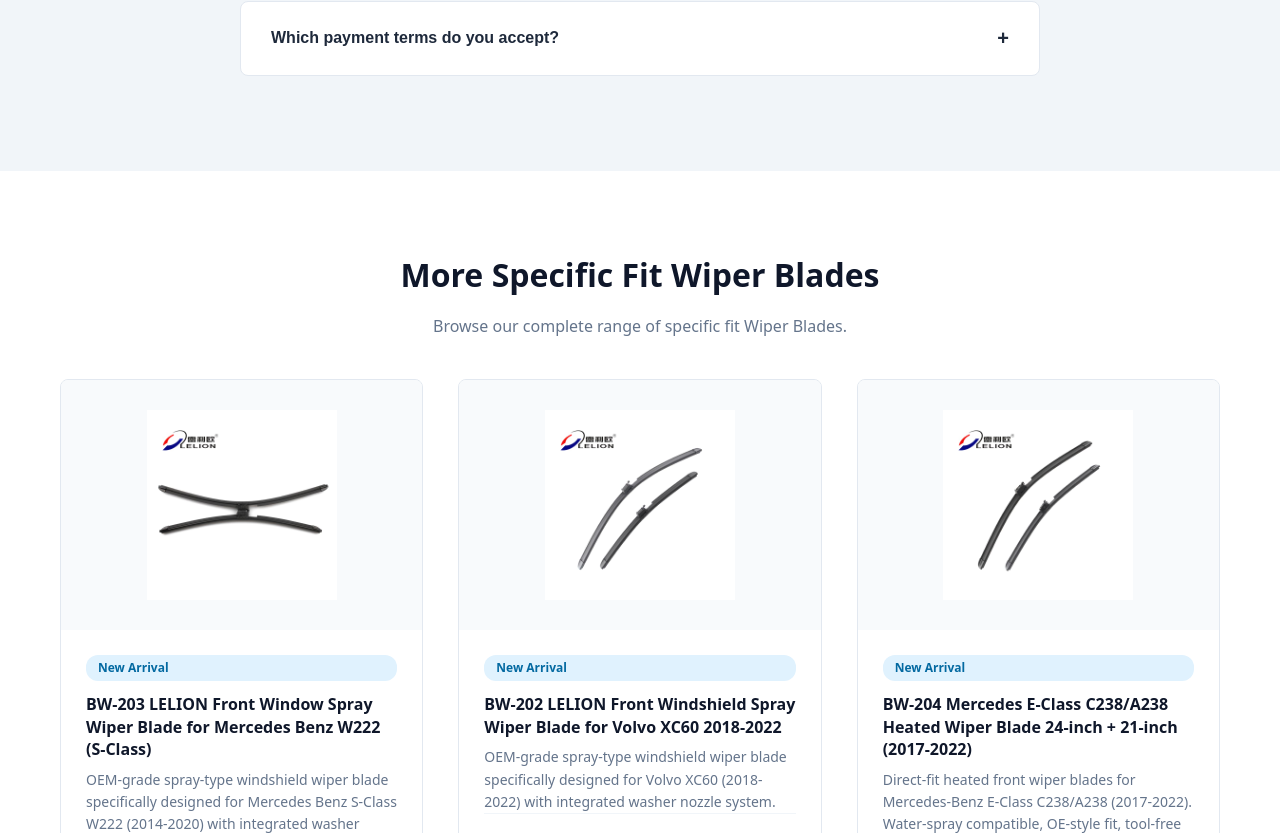
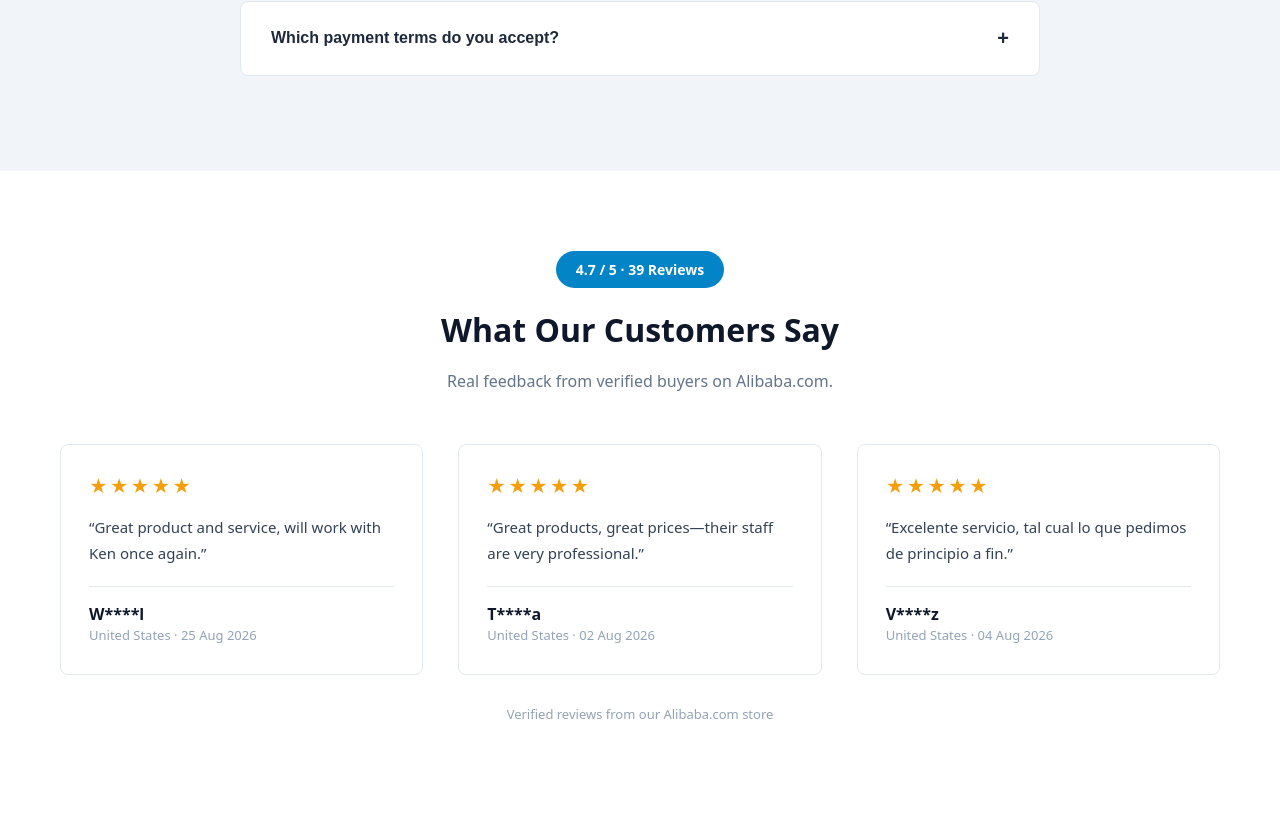
Before and after one commit to 15970477274a-prog/bowang-wiper-site, a Next.js app: page /en/products/bw-201-specific-fit-tesla-model-x in a window 1280 px wide. Shown: the part 4087-4920 px from the top of the page. Built offline with nearby package versions, Linux system fonts and the light colour scheme.

Commit message:
Fix degree symbols and add customer reviews with structured data to product pages

```diff
--- a/app/[lang]/products/[id]/page.tsx
+++ b/app/[lang]/products/[id]/page.tsx
@@ -32,6 +32,12 @@ export default function ProductDetail() {
     { q: t.faqQ1, a: t.faqA1 }, { q: t.faqQ2, a: t.faqA2 }, { q: t.faqQ3, a: t.faqA3 },
     { q: t.faqQ4, a: t.faqA4 }, { q: t.faqQ5, a: t.faqA5 }, { q: t.faqQ6, a: t.faqA6 }
   ];
+  const reviews = [
+    { text: "Great product and service, will work with Ken once again.", name: "W****l", meta: "United States · 25 Aug 2026", date: "2026-08-25" },
+    { text: "Great products, great prices—their staff are very professional.", name: "T****a", meta: "United States · 02 Aug 2026", date: "2026-08-02" },
+    { text: "Excelente servicio, tal cual lo que pedimos de principio a fin.", name: "V****z", meta: "United States · 04 Aug 2026", date: "2026-08-04" }
+  ];
+
 
   if (!product) {
     return (
@@ -74,7 +80,20 @@ const relatedBlog = blogPosts
       "@type": "Offer",
       "availability": "https://schema.org/InStock",
       "itemCondition": "https://schema.org/NewCondition"
-    }
+    },
+    "aggregateRating": {
+      "@type": "AggregateRating",
+      "ratingValue": "4.7",
+      "reviewCount": "39",
+      "bestRating": "5"
+    },
+    "review": reviews.map((r) => ({
+      "@type": "Review",
+      "reviewRating": { "@type": "Rating", "ratingValue": "5", "bestRating": "5" },
+      "author": { "@type": "Person", "name": r.name },
+      "datePublished": r.date,
+      "reviewBody": r.text
+    }))
   };
 
   const detailBreadcrumbSchema = {
@@ -265,6 +284,30 @@ const relatedBlog = blogPosts
         </div>
       </section>
 
+      {/* Customer Reviews */}
+      <section className="section section-white">
+        <div className="container">
+          <div style={{ textAlign: "center", marginBottom: "50px" }}>
+            <div style={{ display: "inline-block", backgroundColor: "#0284c7", color: "white", padding: "8px 20px", borderRadius: "20px", fontSize: "14px", fontWeight: 700, marginBottom: "18px" }}>4.7 / 5 · 39 Reviews</div>
+            <h2 className="section-title">{t.reviewsTitle}</h2>
+            <p className="section-subtitle">{t.reviewsSubtitle}</p>
+          </div>
+          <div className="grid-products" style={{ gridTemplateColumns: "repeat(auto-fit, minmax(280px, 1fr))" }}>
+            {reviews.map((r, i) => (
+              <div key={i} className="card" style={{ padding: "28px", display: "flex", flexDirection: "column", textAlign: "left" }}>
+                <div style={{ color: "#f59e0b", fontSize: "18px", letterSpacing: "2px", marginBottom: "15px" }}>★★★★★</div>
+                <p style={{ color: "#334155", lineHeight: 1.7, fontSize: "15px", flex: 1, margin: 0 }}>“{r.text}”</p>
+                <div style={{ marginTop: "20px", borderTop: "1px solid #e2e8f0", paddingTop: "15px" }}>
+                  <div style={{ fontWeight: 700, color: "#0f172a" }}>{r.name}</div>
+                  <div style={{ color: "#94a3b8", fontSize: "13px" }}>{r.meta}</div>
+                </div>
+              </div>
+            ))}
+          </div>
+          <p style={{ textAlign: "center", color: "#94a3b8", fontSize: "13px", marginTop: "30px", marginBottom: 0 }}>{t.reviewsSource}</p>
+        </div>
+      </section>
+
       {/* Related Products */}
       {relatedProducts.length > 0 && (
         <section className="section section-white">
--- a/app/data/products.ts
+++ b/app/data/products.ts
@@ -460,7 +460,7 @@ export const allProducts: Product[] = [
     name: "BW-808 Hybrid Wiper Blade - Three-Section Design (12-28 inch)",
     moq: "500 PCS",
     desc: "Premium three-section hybrid wiper blade combining aerodynamic beam design with durable metal-frame construction. Fits 95% of vehicles with U-Hook arms.",
-    longDesc: "The BW-808 Hybrid Wiper Blade combines the aerodynamic properties of a beam blade with the robust construction of a conventional metal-frame wiper. As a professional three-section hybrid design, it provides multiple pressure points for a streak-free wipe across the entire blade length. The protective shell shields the internal tension spring from ice, snow, and debris build-up, ensuring reliable year-round performance. Features graphite-coated natural rubber for silent operation in extreme temperatures from -40?C to +100?C. The universal hook adapter fits most J-Hook and U-Hook wiper arms, covering 95% of vehicles. Compatible with Denso Hybrid, Trico Sentry, Michelin Stealth, and Bosch Vantage series. As a trusted China wiper blade manufacturer, every BW-808 undergoes rigorous quality testing including salt spray corrosion, ozone durability, and cold flexibility tests. Available in sizes 12 to 28 inches with full OEM/ODM support including custom logo and packaging.",
+    longDesc: "The BW-808 Hybrid Wiper Blade combines the aerodynamic properties of a beam blade with the robust construction of a conventional metal-frame wiper. As a professional three-section hybrid design, it provides multiple pressure points for a streak-free wipe across the entire blade length. The protective shell shields the internal tension spring from ice, snow, and debris build-up, ensuring reliable year-round performance. Features graphite-coated natural rubber for silent operation in extreme temperatures from -40°C to +100°C. The universal hook adapter fits most J-Hook and U-Hook wiper arms, covering 95% of vehicles. Compatible with Denso Hybrid, Trico Sentry, Michelin Stealth, and Bosch Vantage series. As a trusted China wiper blade manufacturer, every BW-808 undergoes rigorous quality testing including salt spray corrosion, ozone durability, and cold flexibility tests. Available in sizes 12 to 28 inches with full OEM/ODM support including custom logo and packaging.",
     specs: [
       "Three-Section Hybrid Design - Beam + Metal Frame Construction",
       "Multiple Pressure Points for Streak-Free Wipe",
@@ -468,7 +468,7 @@ export const allProducts: Product[] = [
       "Graphite-Coated Natural Rubber for Silent Operation",
       "Universal U-Hook Adapter - Fits 9x3 & 9x4 Hook Arms",
       "Vehicle Coverage: 95% of Vehicles with Hook-Type Arms",
-      "Temperature Range: -40?C to +100?C",
+      "Temperature Range: -40°C to +100°C",
       "Available Sizes: 12 to 28 inch",
       "Compatible: Denso Hybrid, Trico Sentry, Michelin Stealth, Bosch Vantage",
       "OEM/ODM: Custom Logo, Packaging, Private Label Available"
@@ -487,7 +487,7 @@ export const allProducts: Product[] = [
       "Adapter Type": "Universal U-Hook (Fits 9x3 & 9x4)",
       "Vehicle Coverage": "95% of Vehicles with Hook-Type Arms",
       "Available Sizes": "12 to 28 inch",
-      "Operating Temperature": "-40?C to +100?C",
+      "Operating Temperature": "-40°C to +100°C",
       "Compatible Series": "Denso Hybrid, Trico Sentry, Michelin Stealth, Bosch Vantage",
       "HS Code": "85124000",
       "OEM Service": "Custom Logo / Custom Packaging Available"
```
